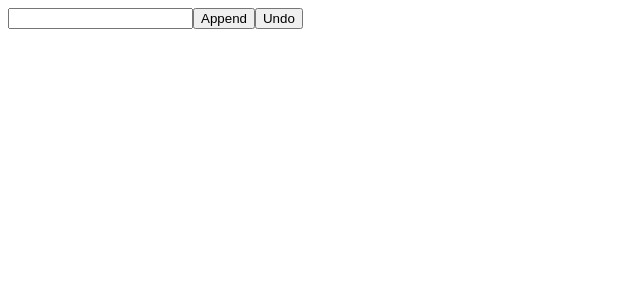
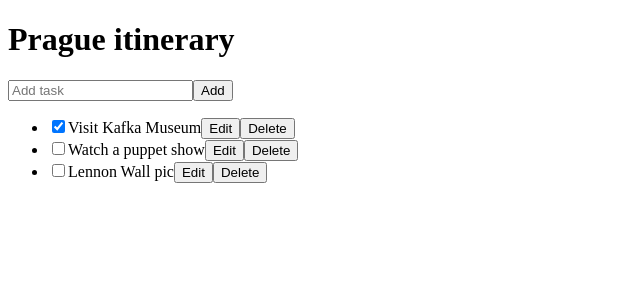
Before and after one commit to Arvind171219/react_mock, a React (Create React App) app: page / in a window 1280 px wide. Shown: the top 300 px of the page, without its empty margins (0-640 px from the left). Built offline with nearby package versions, Linux system fonts and the light colour scheme.

Commit message:
Add -Task with edit and update

```diff
--- /dev/null
+++ b/src/AddTask.js
@@ -0,0 +1,18 @@
+import { useState } from 'react';
+
+export default function AddTask({ onAddTask }) {
+  const [text, setText] = useState('');
+  return (
+    <>
+      <input
+        placeholder="Add task"
+        value={text}
+        onChange={e => setText(e.target.value)}
+      />
+      <button onClick={() => {
+        setText('');
+        onAddTask(text);
+      }}>Add</button>
+    </>
+  )
+}
--- a/src/App.js
+++ b/src/App.js
@@ -1,32 +1,80 @@
-import React from "react";
-import { useState } from "react";
+import { useReducer } from 'react';
+import AddTask from './AddTask.js';
+import TaskList from './TaskList.js';
 
-export default function App() {
-  const [data, setData] = useState("");
-  const [history, setHistory] = useState([]);
+function tasksReducer(tasks, action) {
+  switch (action.type) {
+    case 'added': {
+      return [...tasks, {
+        id: action.id,
+        text: action.text,
+        done: false
+      }];
+    }
+    case 'changed': {
+      return tasks.map(t => {
+        if (t.id === action.task.id) {
+          return action.task;
+        } else {
+          return t;
+        }
+      });
+    }
+    case 'deleted': {
+      return tasks.filter(t => t.id !== action.id);
+    }
+    default: {
+      throw Error('Unknown action: ' + action.type);
+    }
+  }
+}
 
-  console.log(history, data);
-  function handleAppend(e) {
-    setData(e.target.value);
+export default function TaskApp() {
+  const [tasks, dispatch] = useReducer(
+    tasksReducer,
+    initialTasks
+  );
+
+  function handleAddTask(text) {
+    dispatch({
+      type: 'added',
+      id: nextId++,
+      text: text,
+    });
   }
-  function ape() {
-    if (!data) return;
-    setHistory((hist) => [...hist, data]);
-    setData("");
-    // setVal(true);
+
+  function handleChangeTask(task) {
+    dispatch({
+      type: 'changed',
+      task: task
+    });
   }
-  function und() {
-    setHistory([...history].slice(0, -1));
-    setData("");
+
+  function handleDeleteTask(taskId) {
+    dispatch({
+      type: 'deleted',
+      id: taskId
+    });
   }
+
   return (
-    <div>
-      <input type="text" value={data} onChange={handleAppend}></input>
-      <button onClick={ape}>Append</button>
-      <button onClick={und}>Undo</button>
-      {history.map((item) => (
-        <span>{item}</span>
-      ))}
-    </div>
+    <>
+      <h1>Prague itinerary</h1>
+      <AddTask
+        onAddTask={handleAddTask}
+      />
+      <TaskList
+        tasks={tasks}
+        onChangeTask={handleChangeTask}
+        onDeleteTask={handleDeleteTask}
+      />
+    </>
   );
 }
+
+let nextId = 3;
+const initialTasks = [
+  { id: 0, text: 'Visit Kafka Museum', done: true },
+  { id: 1, text: 'Watch a puppet show', done: false },
+  { id: 2, text: 'Lennon Wall pic', done: false }
+];
--- /dev/null
+++ b/src/TaskList.js
@@ -0,0 +1,70 @@
+import { useState } from 'react';
+
+export default function TaskList({
+  tasks,
+  onChangeTask,
+  onDeleteTask
+}) {
+  return (
+    <ul>
+      {tasks.map(task => (
+        <li key={task.id}>
+          <Task
+            task={task}
+            onChange={onChangeTask}
+            onDelete={onDeleteTask}
+          />
+        </li>
+      ))}
+    </ul>
+  );
+}
+
+function Task({ task, onChange, onDelete }) {
+  const [isEditing, setIsEditing] = useState(false);
+  let taskContent;
+  if (isEditing) {
+    taskContent = (
+      <>
+        <input
+          value={task.text}
+          onChange={e => {
+            onChange({
+              ...task,
+              text: e.target.value
+            });
+          }} />
+        <button onClick={() => setIsEditing(false)}>
+          Save
+        </button>
+      </>
+    );
+  } else {
+    taskContent = (
+      <>
+        {task.text}
+        <button onClick={() => setIsEditing(true)}>
+          Edit
+        </button>
+      </>
+    );
+  }
+  return (
+    <label>
+      <input
+        type="checkbox"
+        checked={task.done}
+        onChange={e => {
+          onChange({
+            ...task,
+            done: e.target.checked
+          });
+        }}
+      />
+      {taskContent}
+      <button onClick={() => onDelete(task.id)}>
+        Delete
+      </button>
+    </label>
+  );
+}
```
